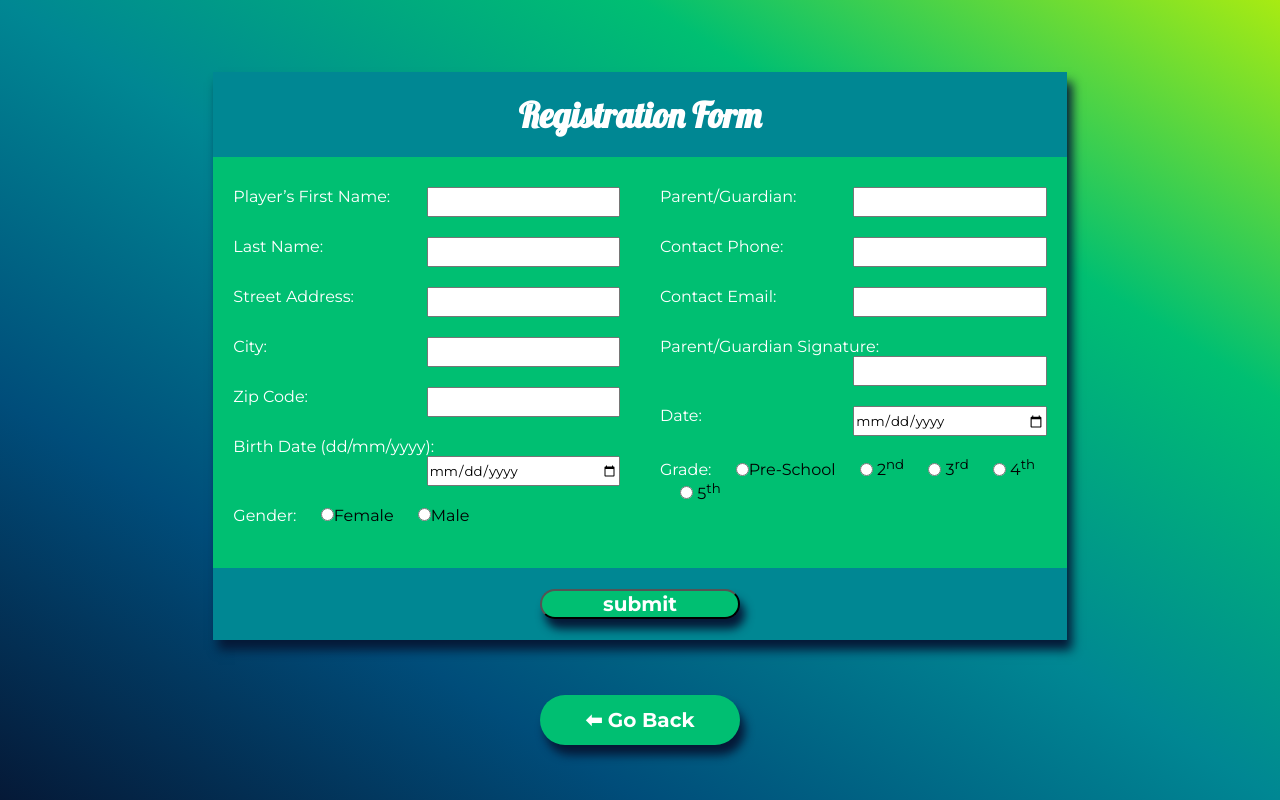
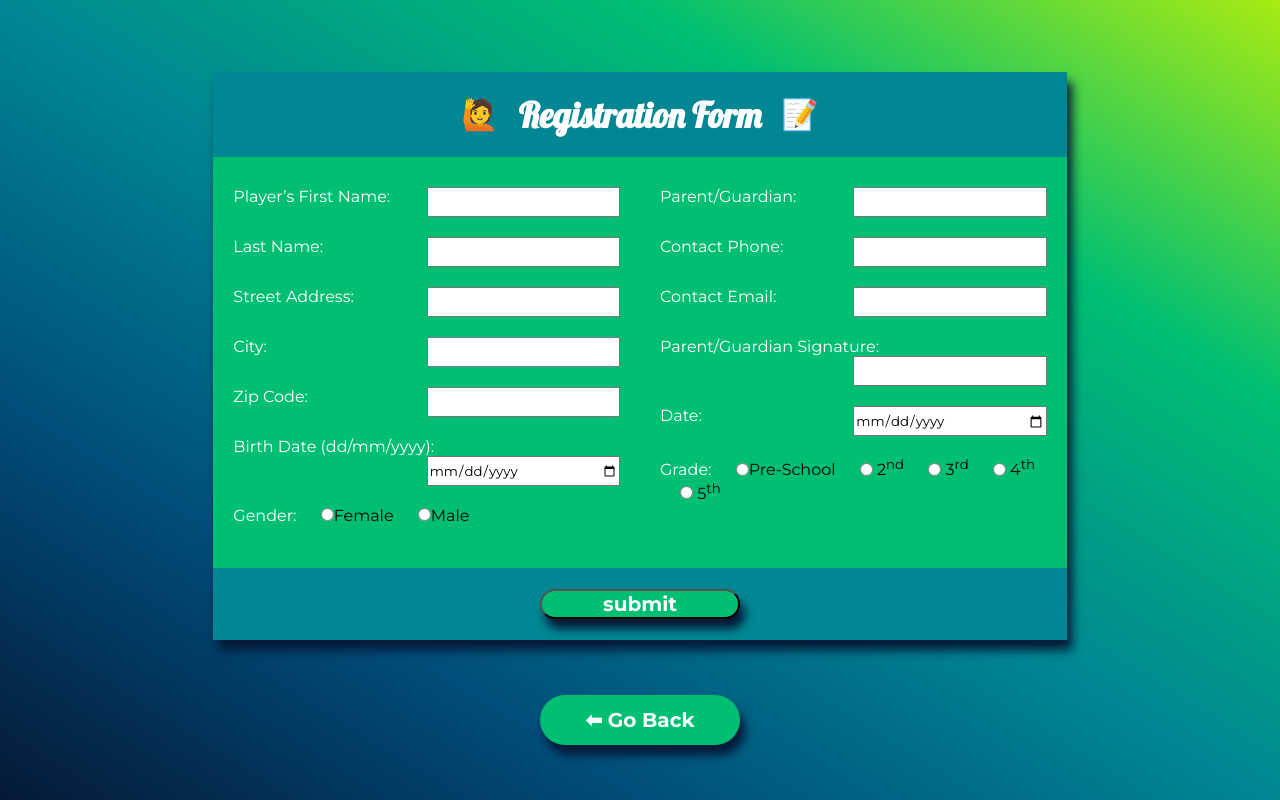
Before and after one commit to ZoltanSzokodi/Ubiqum-SoccerLeague, a plain HTML site: page registration-form.html in a window 1280 px wide. Drawn offline with Linux system fonts and the light colour scheme.

Commit message:
Form styling emojis

```diff
--- a/registration-form.html
+++ b/registration-form.html
@@ -18,7 +18,9 @@
   <div class="content-wrapper">
     <div class="form-container">
       <div class="form-title">
+        <span style='font-size: 3rem; padding: 2rem;'>&#128587;</span>
         Registration Form
+        <span style='font-size: 3rem; padding: 2rem;'>&#128221;</span>
       </div>
       <form class="form" action="#">
 
```
